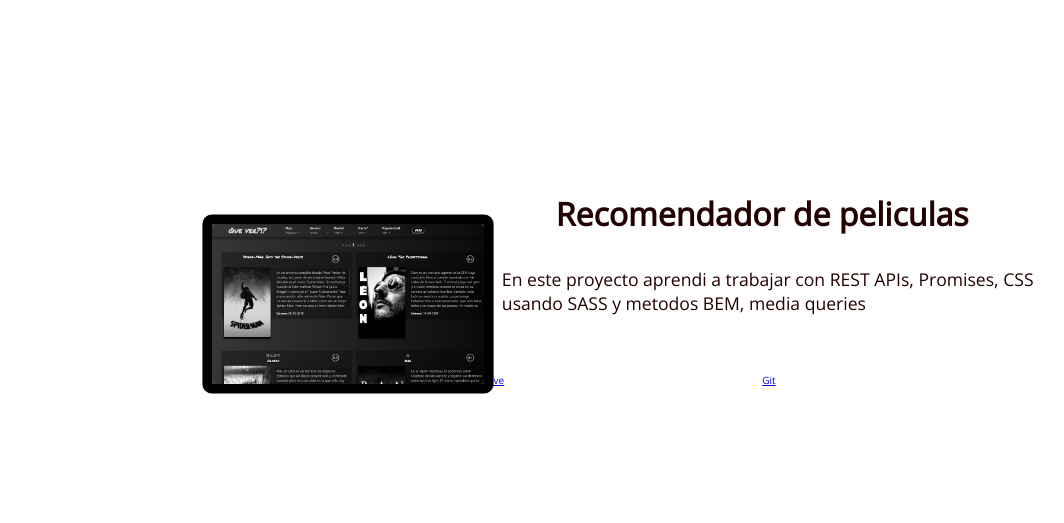
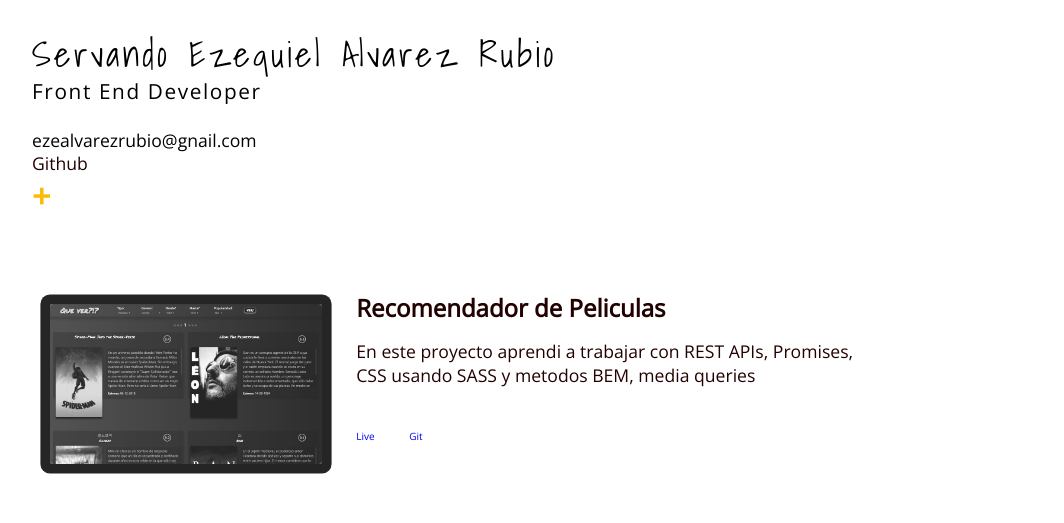
Before and after one commit to Changuitoss/portfolio, a website: page index.html in a window 1280 px wide. Shown: the whole page, without its empty margins (16-1080 px from the left). Drawn offline with nearby package versions, Linux system fonts and the light colour scheme.

Commit message:
Agregue info, acomode proyectos

```diff
--- a/index.html
+++ b/index.html
@@ -4,16 +4,27 @@
   <meta charset="UTF-8">
   <link rel="stylesheet" href="./src/index.css">
   <link href="https://fonts.googleapis.com/css2?family=Open+Sans:wght@300&display=swap" rel="stylesheet">
+  <link href="https://fonts.googleapis.com/css2?family=Alegreya&family=Shadows+Into+Light&display=swap" rel="stylesheet">
   <title>Mi Portfolio</title>
 </head>
 <body>
   <div class="container">
+    <div class="encabezado">
+      <h1 class="encabezado__nombre">Servando Ezequiel Alvarez Rubio</h1>
+      <h2 class="encabezado__developer">Front End Developer</h2>
+      <p class="encabezado__mail">ezealvarezrubio@gnail.com</p>
+      <a href="#" class="encabezado__git">Github</a>
+      <a href="#" class="encabezado__mas">+</a>
+    </div>
+
     <div class="proyectos">
-      <h2 class="proyectos__titulo">Recomendador de peliculas</h2>
+      <h2 class="proyectos__titulo">Recomendador de Peliculas</h2>
       <div alt="Screenshot del proyecto" class="proyectos__imagen"></div>
       <p class="proyectos__descripcion">En este proyecto aprendi a trabajar con REST APIs, Promises, CSS usando SASS y metodos BEM, media queries</p>
-      <a href="#" class="proyecto__boton proyecto__boton--live">Live</a>
-      <a href="#" class="proyecto__boton proyecto__boton--git">Git</a>
+      <div class="proyectos__botones">
+        <a href="#" class="proyectos__botones proyectos__botones--live">Live</a>
+        <a href="#" class="proyectos__botones proyectos__botones--git">Git</a>
+      </div>
     </div>
   </div>
 
--- a/sass/abstracts/_animations.scss
+++ b/sass/abstracts/_animations.scss
@@ -5,10 +5,6 @@
 
   16.11% {
     background-image: url('./img/screen-big.png');
-  }
-
-  32.22% {
-
   }
 
   48.33% {
@@ -30,15 +26,3 @@
     transform: scale(.5) rotate(90deg);
   }
 }
-/*
-total time = (animation time + animation pause) * number of iteration
-total time = ( 1s + 1s ) * 3
-total time = 6s
-
-animation time (%) = (animation time / total time) * 100
-animation time (%) = ( 1 / 6 ) * 100
-animation time (%) = 16.66% (16.66% = 1s of the time)
-
-animation pause (%) = (animation pause / total time) * 100
-animation pause (%) = ( 1 / 6 ) * 100
-animation pause (%) = 16.66% (16.66% = 1s of the time) */
--- a/sass/abstracts/_variables.scss
+++ b/sass/abstracts/_variables.scss
@@ -1,3 +1,4 @@
 //COLORES
 $color-texto-primario: rgba(34, 2, 0, 1);
-$color-gris-primario: rgba(217, 210, 210, 1)
+$color-gris-primario: rgba(217, 210, 210, 1);
+$color-amarillo: rgba(252, 186, 3, 1);
--- a/sass/layout/_container.scss
+++ b/sass/layout/_container.scss
@@ -1,3 +1,3 @@
 .container {
-  margin: 3rem 3rem;
+  margin: 2rem 3rem;
 }
--- /dev/null
+++ b/sass/layout/_encabezado.scss
@@ -0,0 +1,40 @@
+.encabezado {
+  font-family: 'Open Sans', sans-serif;
+  line-height: 1.3;
+
+  &__nombre {
+    font-family: 'Shadows Into Light', cursive;
+    font-weight: 200;
+    font-size: 2.2rem;
+    letter-spacing: .2rem;
+  }
+
+  &__developer {
+    font-size: 1.3rem;
+    letter-spacing: .1rem;
+    font-weight: 100;
+  }
+
+  &__mail {
+    font-size: 1.1rem;
+    margin-top: 1.5rem;
+  }
+
+  &__git:link,
+  &__git:visited {
+    font-size: 1.1rem;
+    margin-top: 1rem;
+    text-decoration: none;
+    color: $color-texto-primario;
+  }
+
+  &__mas:link,
+  &__mas:visited {
+    display: block;
+    width: 1rem;
+    text-decoration: none;
+    font-size: 2rem;
+    font-weight: 900;
+    color: $color-amarillo;
+  }
+}
--- a/sass/layout/_proyectos.scss
+++ b/sass/layout/_proyectos.scss
@@ -1,8 +1,8 @@
 .proyectos {
   display: grid;
   width: 70%;
-  height: 20rem;
-  margin: 10rem auto;
+  height: auto;
+  margin: 2rem 0 0 1rem;
   border-radius: 6px;
   color: $color-texto-primario;
   grid-template-rows: repeat(3, 1fr);
@@ -14,22 +14,22 @@
     height: 10rem;
     background-image: url('./img/screen-big.png');
     background-size: cover;
-    margin: 4rem auto;
+    background-position: top;
+    margin: 3.5rem auto 3.5rem auto;
     border-radius: 3px;
     box-shadow: 0 0 0 .6rem black;
+    opacity: .85;
     filter: grayscale(100%);
-    //opacity: .2;
-    transition: transform .3s, filter .5s;
-    //transition: filter 2s;
-
+    transition: transform .3s, filter .5s, opacity .5s;
     grid-row: 1 / 4;
     grid-column: 1 / 2;
   }
 
   &__titulo {
-    font-size: 2rem;
-    text-align: center;
-    margin-top: 2rem;
+    //font-family: 'Shadows Into Light', cursive;
+    font-size: 1.5rem;
+    text-align: left;
+    margin: 2.7rem 0 0 2rem;
     grid-row: 1 / 2;
     grid-column: 2 / -1;
   }
@@ -37,30 +37,45 @@
   &__descripcion {
     font-size: 1.1rem;
     font-weight: 100;
-    margin-left: 1rem;
+    margin: 0 1rem 0 2rem;
     grid-row: 2 / 3;
     grid-column: 2 / -1;
   }
 
-  &__boton:link,
-  &__boton:visited {
+  &__botones:link,
+  &__botones:visited {
+    text-align: center;
+    display: inline-block;
     text-decoration: none;
+    margin-left: 2rem;
+    grid-row: 3 / 4;
+    grid-column: 2 / -1;
+
+
+    &--live {
+      font-size: 2rem;
+      margin-top: 2rem;
+
+    }
+
+    &--git {
+      text-align: left;
+      margin-top: 2rem;
+      grid-row: 3 / 4;
+      grid-column: 2 / -1;
+    }
   }
 
   &:hover {
-    box-shadow: 0 20px 55px rgba(0,0,0, .2), 0 16px 28px rgba(0,0,0, .24);
+    box-shadow: 0 .8rem 2rem rgba(0,0,0, .2), 0 .8rem 1.5rem rgba(0,0,0, .24);
     transform: translateY(-.3rem);
   }
 
   &:hover > &__imagen {
-    //animation-name: responsive;
+    backface-visibility: hidden;
     animation: respondToSmall 4s .6s;
     animation-fill-mode: forwards;
-    //transform-origin: right;
-    //animation-direction: alternate;
-    //animation-iteration-count: 2;
     filter: none;
     opacity: 1;
-    //transform: scale(1.05);
   }
 }
--- a/sass/main.scss
+++ b/sass/main.scss
@@ -4,4 +4,5 @@
 @import "base/base";
 
 @import "layout/container";
+@import "layout/encabezado";
 @import "layout/proyectos";
```
Also changed, not shown: src/img/5.jpg (added), src/index.css.
